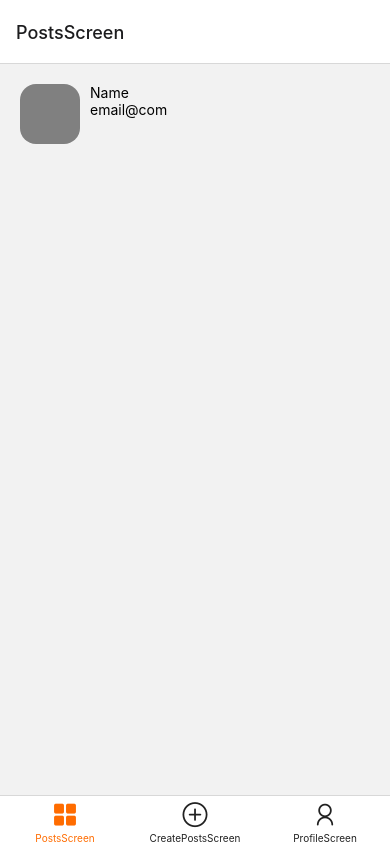
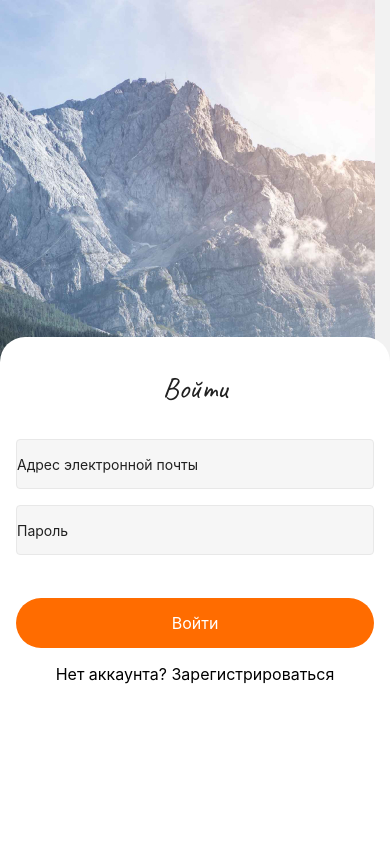
Before and after one commit to atevsl/myNewProject, a React Native app: screen /PostsScreen in a window 390 px wide. Built offline with nearby package versions, Linux system fonts and the light colour scheme.

Commit message:
upd home

```diff
--- a/App.js
+++ b/App.js
@@ -3,14 +3,14 @@
 import { useFonts } from "expo-font";
 import * as SplashScreen from "expo-splash-screen";
 
-import { Home } from "./src/Screens/Home";
+import Home from "./src/Screens/Home";
+import { createStackNavigator } from "@react-navigation/stack";
+import RegistrationScreen from "./src/Screens/RegistrationScreen";
+import LoginScreen from "./src/Screens/LoginScreen";
 
 SplashScreen.preventAutoHideAsync();
 
 export default function App() {
-  // const [isLogin, setIsLogin] = useState(false);
-  const [isLogin, setIsLogin] = useState(true);
-
   const [fontsLoaded] = useFonts({
     "Roboto-Regular": require("./assets/fonts/Roboto-Regular.ttf"),
     "Roboto-Bold": require("./assets/fonts/Roboto-Bold.ttf"),
@@ -29,6 +29,27 @@
   } else {
     SplashScreen.hideAsync();
   }
+  const AuthStack = createStackNavigator();
 
-  return <NavigationContainer>{Home(isLogin)}</NavigationContainer>;
+  return (
+    <NavigationContainer>
+      <AuthStack.Navigator>
+        <AuthStack.Screen
+          options={{ headerShown: false }}
+          name="LoginScreen"
+          component={LoginScreen}
+        />
+        <AuthStack.Screen
+          options={{ headerShown: false }}
+          name="RegistrationScreen"
+          component={RegistrationScreen}
+        />
+        <AuthStack.Screen
+          options={{ headerShown: false }}
+          name="Home"
+          component={Home}
+        />
+      </AuthStack.Navigator>
+    </NavigationContainer>
+  );
 }
--- a/src/Screens/Home.js
+++ b/src/Screens/Home.js
@@ -1,35 +1,15 @@
 import React from "react";
-import { createStackNavigator } from "@react-navigation/stack";
 import { createBottomTabNavigator } from "@react-navigation/bottom-tabs";
 
 import PostsScreen from "./PostsScreen";
 import ProfileScreen from "./ProfileScreen";
 import CreatePostsScreen from "./CreatePostsScreen";
-import LoginScreen from "./LoginScreen";
-import RegistrationScreen from "./RegistrationScreen";
+
 // icons import
 import AntDesign from "@expo/vector-icons/AntDesign";
-
-const AuthStack = createStackNavigator();
+import { Button, StyleSheet, Text, TouchableOpacity, View } from "react-native";
 const HomeTabs = createBottomTabNavigator();
-
-export const Home = (isAuth) => {
-  if (!isAuth) {
-    return (
-      <AuthStack.Navigator>
-        <AuthStack.Screen
-          options={{ headerShown: false }}
-          name="LoginScreen"
-          component={LoginScreen}
-        />
-        <AuthStack.Screen
-          options={{ headerShown: false }}
-          name="RegistrationScreen"
-          component={RegistrationScreen}
-        />
-      </AuthStack.Navigator>
-    );
-  }
+const Home = ({ navigation }) => {
   return (
     <HomeTabs.Navigator
       screenOptions={({ route }) => ({
@@ -59,3 +39,5 @@
     </HomeTabs.Navigator>
   );
 };
+
+export default Home;
--- a/src/Screens/LoginScreen.js
+++ b/src/Screens/LoginScreen.js
@@ -16,7 +16,6 @@
   email: "",
   password: "",
 };
-
 const LoginScreen = ({ navigation }) => {
   const [isShowKeyboard, setIsShowKeyboard] = useState(false);
   const [isEmailFocus, setIsEmailFocus] = useState(false);
@@ -94,10 +93,9 @@
                     Keyboard.dismiss();
                     setIsEmailFocus(false);
                     setIsPasswordFocus(false);
-                    console.log(state);
-
-                    navigation.navigate("PostsScreen");
-                    setState(initialState);
+                    console.log("Login State:", state);
+                    navigation.navigate("Home", { state });
+                    // setState(initialState);
                   }}
                 >
                   <Text style={styles.btnLoginTitle}>Войти</Text>
@@ -170,7 +168,6 @@
     fontSize: 16,
     textAlign: "center",
     marginTop: 16,
-    // fontFamily: "Roboto-Bolt",
   },
 });
 
--- a/src/Screens/PostsScreen.js
+++ b/src/Screens/PostsScreen.js
@@ -2,12 +2,18 @@
 import { Text, StyleSheet, View, Image, RootTagContext } from "react-native";
 
 const PostsScreen = () => {
+  // console.log("navigation", navigation);
+  // console.log("route", route.params);
+
   return (
     <View style={styles.container}>
-      <Image style={styles.userPhoto} />
-      <View>
-        <Text>Name</Text>
-        <Text>email@com</Text>
+      <Image
+        style={styles.userPhoto}
+        source={require("../../assets/noUser.jpg")}
+      />
+      <View style={styles.userDeckription}>
+        <Text style={styles.userName}>Name</Text>
+        <Text style={styles.userEmail}>email@com</Text>
       </View>
     </View>
   );
@@ -15,18 +21,27 @@
 
 const styles = StyleSheet.create({
   container: {
+    backgroundColor: "#F6F6F6",
     flex: 1,
     flexDirection: "row",
-    marginTop: 20,
-    marginLeft: 20,
+    paddingTop: 20,
+    paddingLeft: 20,
   },
   userPhoto: {
     width: 60,
     height: 60,
-    backgroundColor: "grey",
+    backgroundColor: "red",
     borderRadius: 16,
     marginRight: 10,
   },
+  userDeckription: {
+    paddingTop: 10,
+  },
+  userName: {
+    fontSize: 13,
+    fontFamily: "Roboto-Bold",
+  },
+  userEmail: { fontSize: 11, fontFamily: "Roboto-Regular" },
 });
 
 export default PostsScreen;
--- a/src/Screens/RegistrationScreen.js
+++ b/src/Screens/RegistrationScreen.js
@@ -128,8 +128,9 @@
                     setIslogin(false);
                     Keyboard.dismiss();
                     console.log("state from Registration screen", state);
-                    setState(initialState);
+
                     navigation.navigate("LoginScreen");
+                    // setState(initialState);
                   }}
                 >
                   <Text style={styles.btnRegistrationTitle}>
```
Also changed, not shown: package.json (+5 -5 lines), assets/noUser.jpg (added), 1 other file (tests, documents, lock files or other folders).
